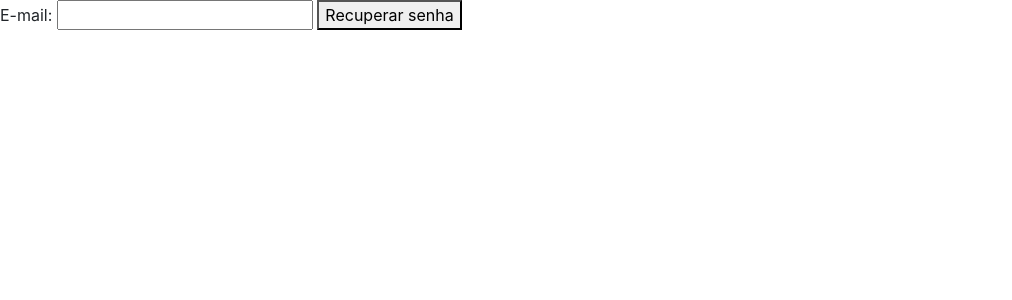
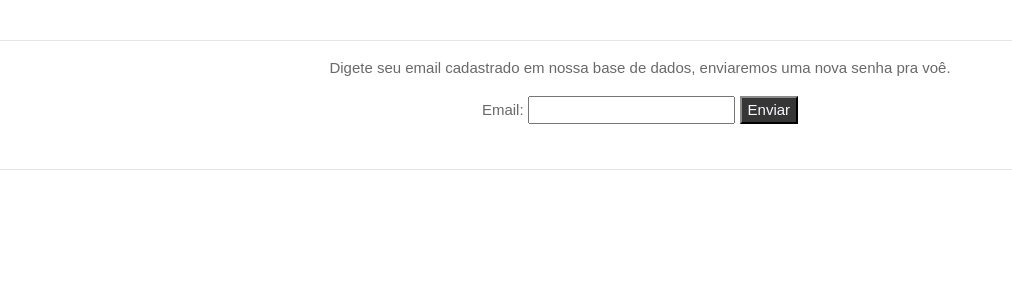
Before and after one commit to Robertobarross/MyFramework_PHP, a PHP site: page /recuperarsenha in a window 1280 px wide. Shown: the top 300 px of the page, without its empty margins (0-1012 px from the left). Run offline with PHP 8.4, Linux system fonts and the light colour scheme.

Commit message:
Update recuperarSenha.php

```diff
--- a/views/pages/recuperarSenha.php
+++ b/views/pages/recuperarSenha.php
@@ -1,5 +1,5 @@
 <!DOCTYPE html>
-<html lang="en">
+<html lang="pt-br">
 <head>
     <meta charset="UTF-8">
     <meta http-equiv="X-UA-Compatible" content="IE=edge">
@@ -10,10 +10,19 @@
     <title>Recuperar Senha</title>
 </head>
 <body>
-    <form method="post" action="recupera_senha">
-    <label for="email">E-mail:</label>
-    <input type="email" name="email" id="email" required>
-    <button type="submit">Recuperar senha</button>
-</form>
+    <div id="reupera-senha">
+        <br>
+        <hr>
+        <form method="post" action="recupera_senha">
+            <p class="campos-recupera-senha">
+                Digete seu email cadastrado em nossa base de dados, enviaremos uma nova senha pra voê.
+            </p>
+            <label for="email" class="campos-recupera-senha">Email:</label>
+            <input type="email" class="campos-recupera-senha" name="email" id="email" maxlength="191" required>
+            <button type="submit" class="btn-recupera-senha">Enviar</button>
+        </form>
+        <br>
+        <hr>
+    </div>
 </body>
 </html>
```
